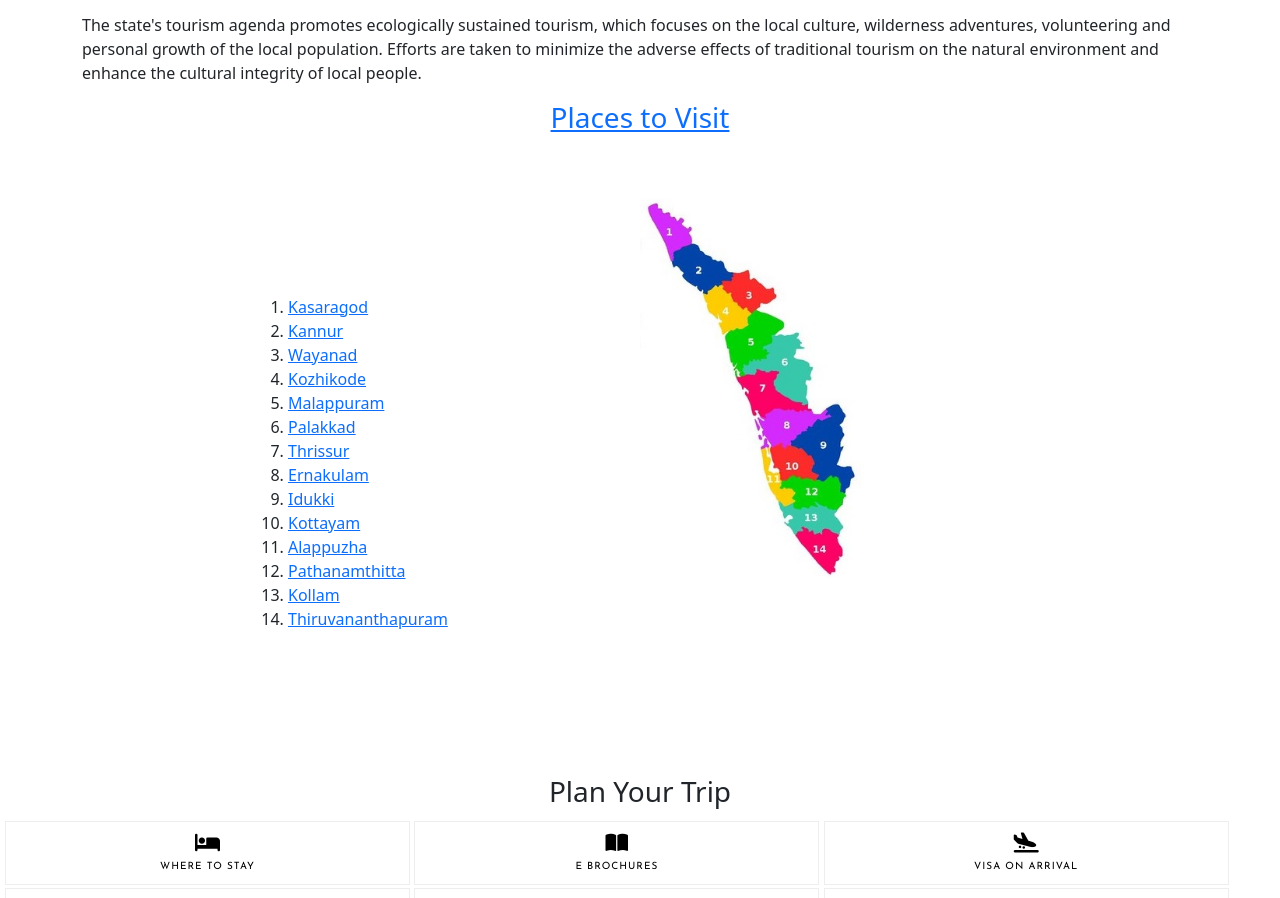
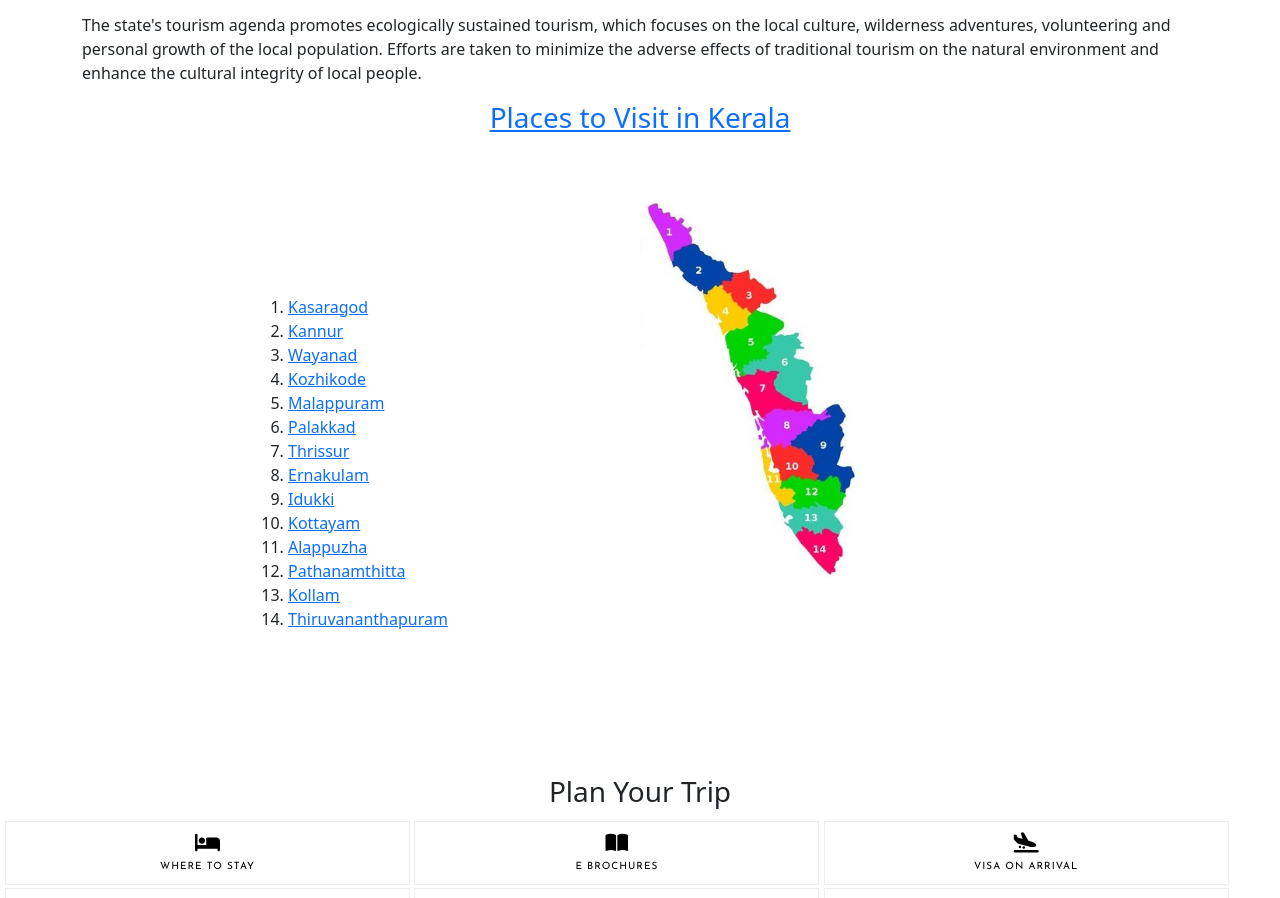
Before and after one commit to devaraj368/kerala-tourism, a plain HTML site: page index.html in a window 1280 px wide. Shown: the part 879-1777 px from the top of the page. Drawn offline with nearby package versions, Linux system fonts and the light colour scheme.

Commit message:
index updates

```diff
--- a/index.html
+++ b/index.html
@@ -116,7 +116,7 @@
       <!-- map -->
 
 
-<h3 style="text-align: center;"><a href="./district.html">Places to Visit</a> </h3>
+<h3 style="text-align: center;"><a href="./district.html">Places to Visit in Kerala</a> </h3>
       <div class="container-map">
         <div id="map">
           <img src="./images/district_map.jpg">
```
